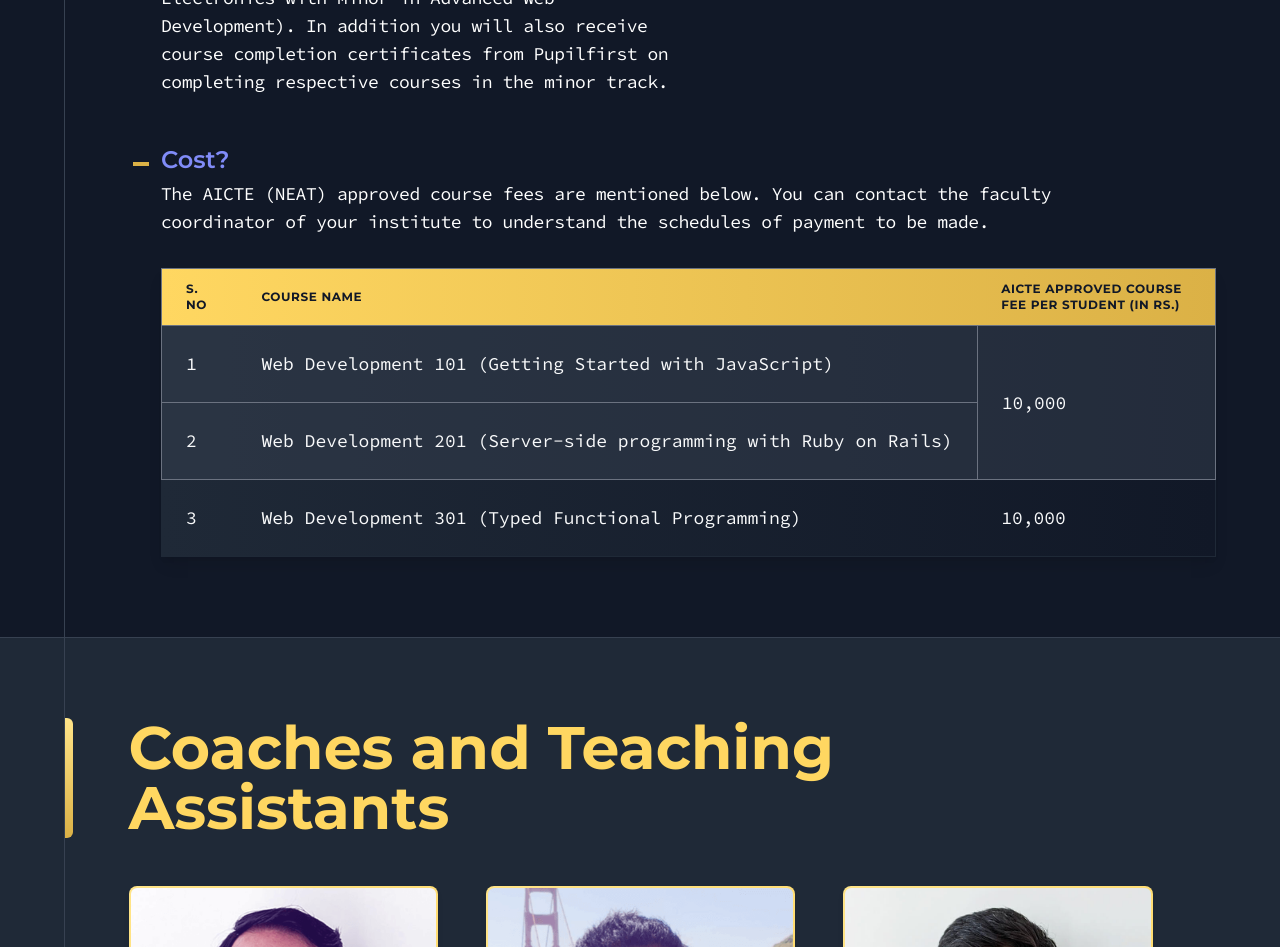
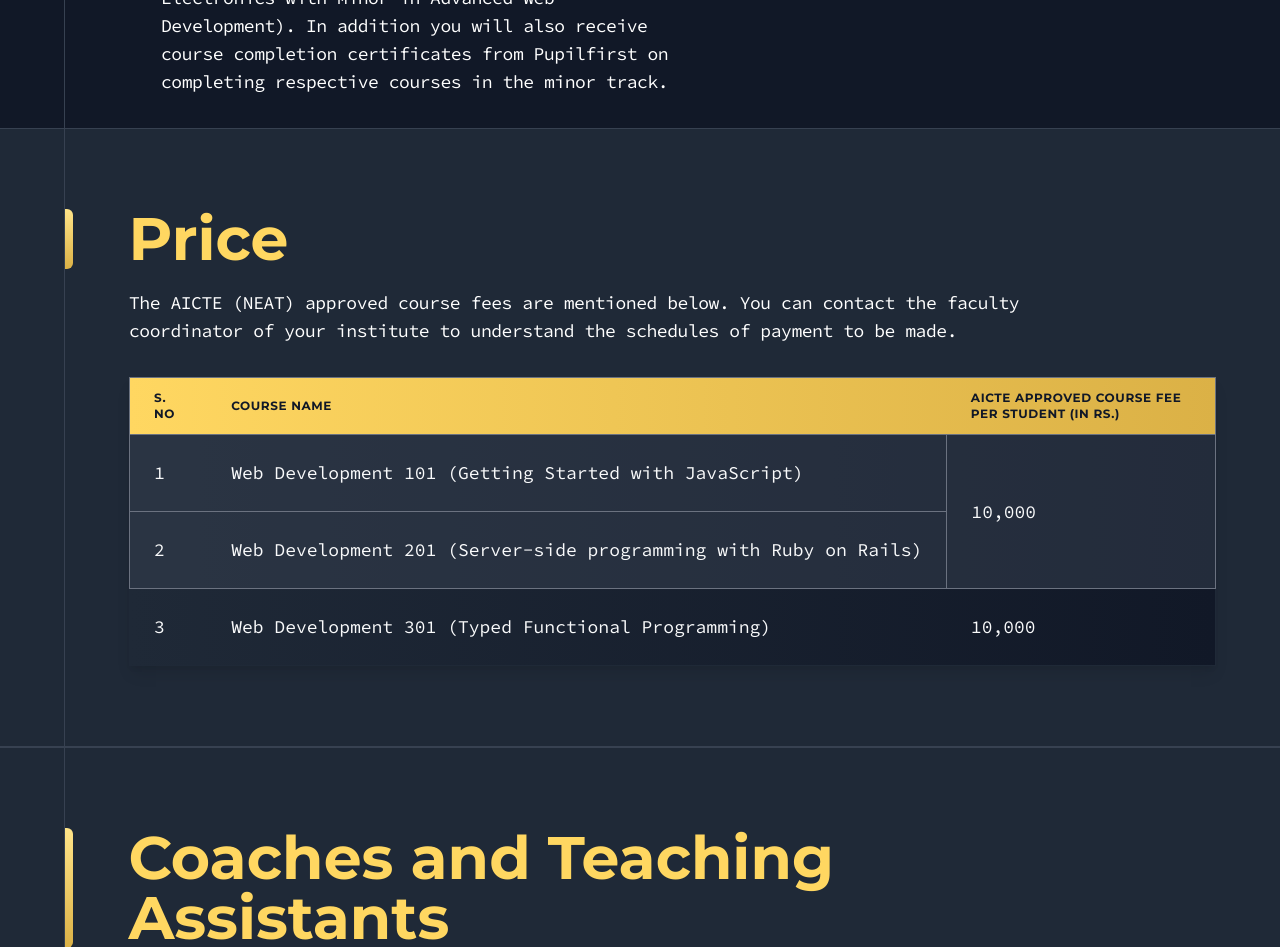
Before and after one commit to pupilfirst/wd.pupilfirst.org, a Next.js app: page / in a window 1280 px wide. Shown: the part 3660-4607 px from the top of the page. Built offline with nearby package versions, Linux system fonts and the light colour scheme.

Commit message:
Testing updating Cost section (#7)

```diff
--- a/pages/index.js
+++ b/pages/index.js
@@ -398,21 +398,33 @@ export default function Home() {
                   </div>
                 </div>
               </div>
+            </div>
+          </div>
+        </section>
+
+
+<section className="bg-gray-800 border-t border-b border-gray-700 mx-auto relative">
+          <div className="max-w-6xl 2xl:max-w-7xl mx-auto">
+            <div className="border-l border-gray-700 mx-4 xl:mx-0">
+              <div className="pt-10 lg:pt-20">
+                <div className="heading-with-leftborder">
+                  <h2 className="max-w-5xl font-bold text-2xl lg:text-6xl text-primary-500 leading-tight ml-4 lg:mx-auto">
+                  Price
+                  </h2>
+                </div>
+              </div>
 
               <div className="flex flex-col mt-4 pb-10 lg:pb-20 ml-2 md:ml-4 lg:ml-12 xl:ml-16 2xl:ml-36">
-                <div>
-                  <h3 className="heading-with-underscore text-xl lg:text-2xl text-indigo-400 font-semibold">
-                    Cost?
-                  </h3>
-                  <div className="ml-8 max-w-4xl font-mono text-white tracking-tight pt-1 lg:text-lg ">
+
+                  <div className="max-w-4xl font-mono text-white tracking-tight pt-1 lg:text-lg ">
                     <p>
                       The AICTE (NEAT) approved course fees are mentioned below.
                       You can contact the faculty coordinator of your institute
                       to understand the schedules of payment to be made.
                     </p>
                   </div>
-                </div>
-                <div className="sm:rounded-lg md:ml-8 mt-8">
+
+                <div className="sm:rounded-lg mt-8">
                   <table className="table-auto w-full overflow-hidden border border-gray-800 shadow-lg">
                     <thead className="bg-gradient-to-r from-primary-500 to-primary-600 text-gray-900 font-semibold">
                       <tr className="border border-gray-500 text-xs">
```
